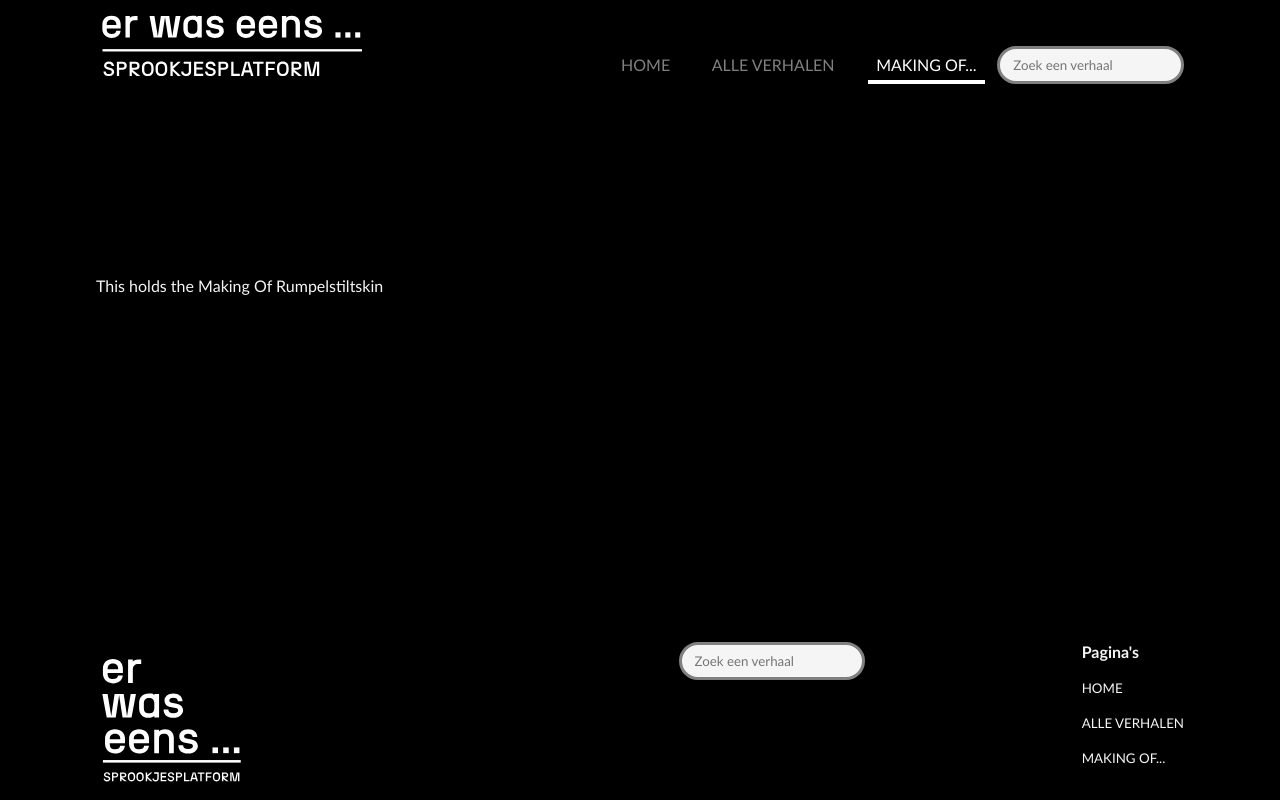
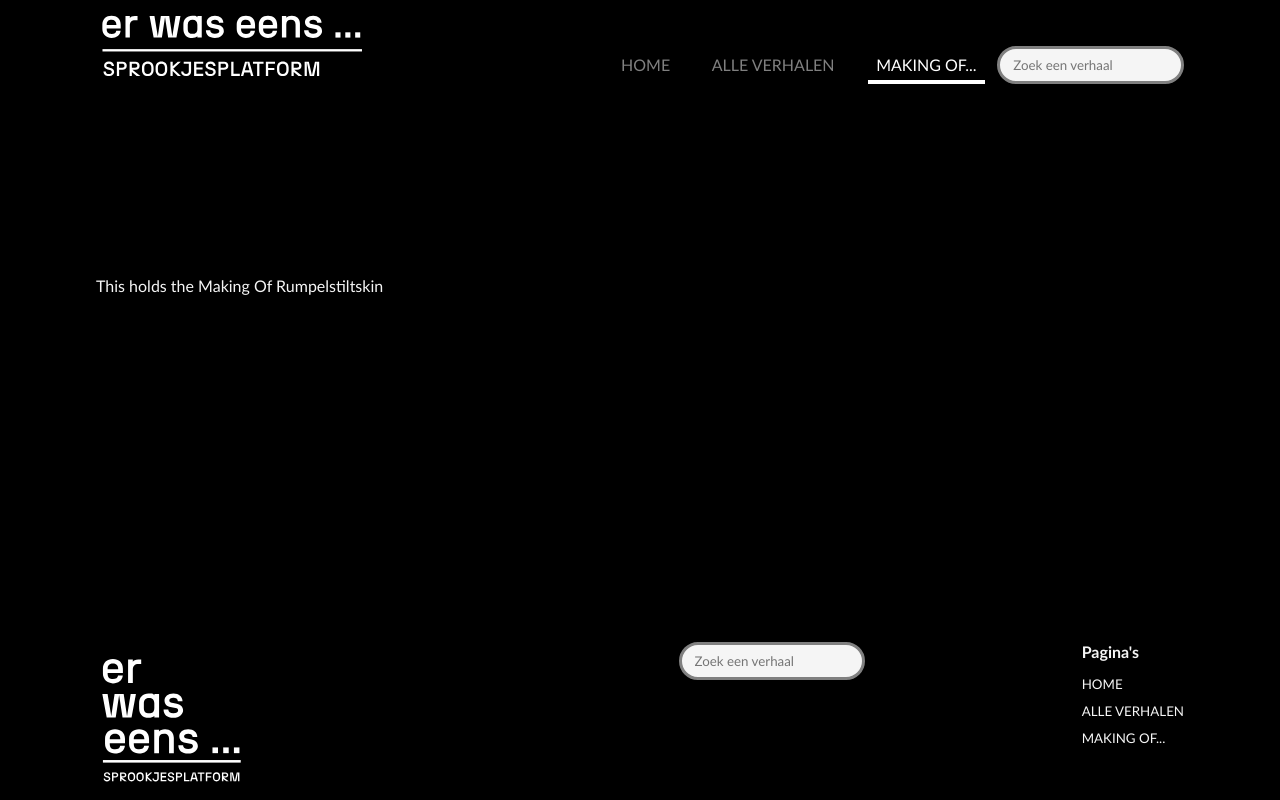
Before and after one commit to JG-exe/frontend_sprookje_copy, a React (Vite) app: page /MakingOf in a window 1280 px wide. Built offline with nearby package versions, Linux system fonts and the light colour scheme.

Commit message:
style: adjusted line height of list items

```diff
--- a/src/css/App.css
+++ b/src/css/App.css
@@ -45,7 +45,7 @@ nav {
     a {
       color: gray;
       margin: 0 0.8rem;
-      padding-bottom: 0.5rem;
+      padding: 0.5rem 0.5rem;
       transition: all 0.1s ease-in-out;
       transform: all 0.1s ease-in-out;
 
@@ -64,6 +64,7 @@ nav {
       display: inline;
       vertical-align: middle;
       font-size: medium;
+      line-height: normal;
     }
   }
 }
@@ -75,7 +76,7 @@ ul.nav {
   a {
     text-decoration: none;
     color: whitesmoke;
-    padding: 0.5rem 0.5rem;
+    padding: 0.2rem 0.2rem;
     text-transform: uppercase;
 
     &:hover {
@@ -86,6 +87,7 @@ ul.nav {
   li {
     list-style: none;
     font-size: smaller;
+    line-height: 0.5rem;
   }
 }
 
@@ -109,9 +111,9 @@ input[type="search"] {
 footer {
   margin-top: auto;
   padding-bottom: 0.5rem;
+
+  #footerLogo {
+    width: 150px;
+    height: auto;
+  }
 }
-
-#footerLogo {
-  width: 150px;
-  height: auto;
-}
```
